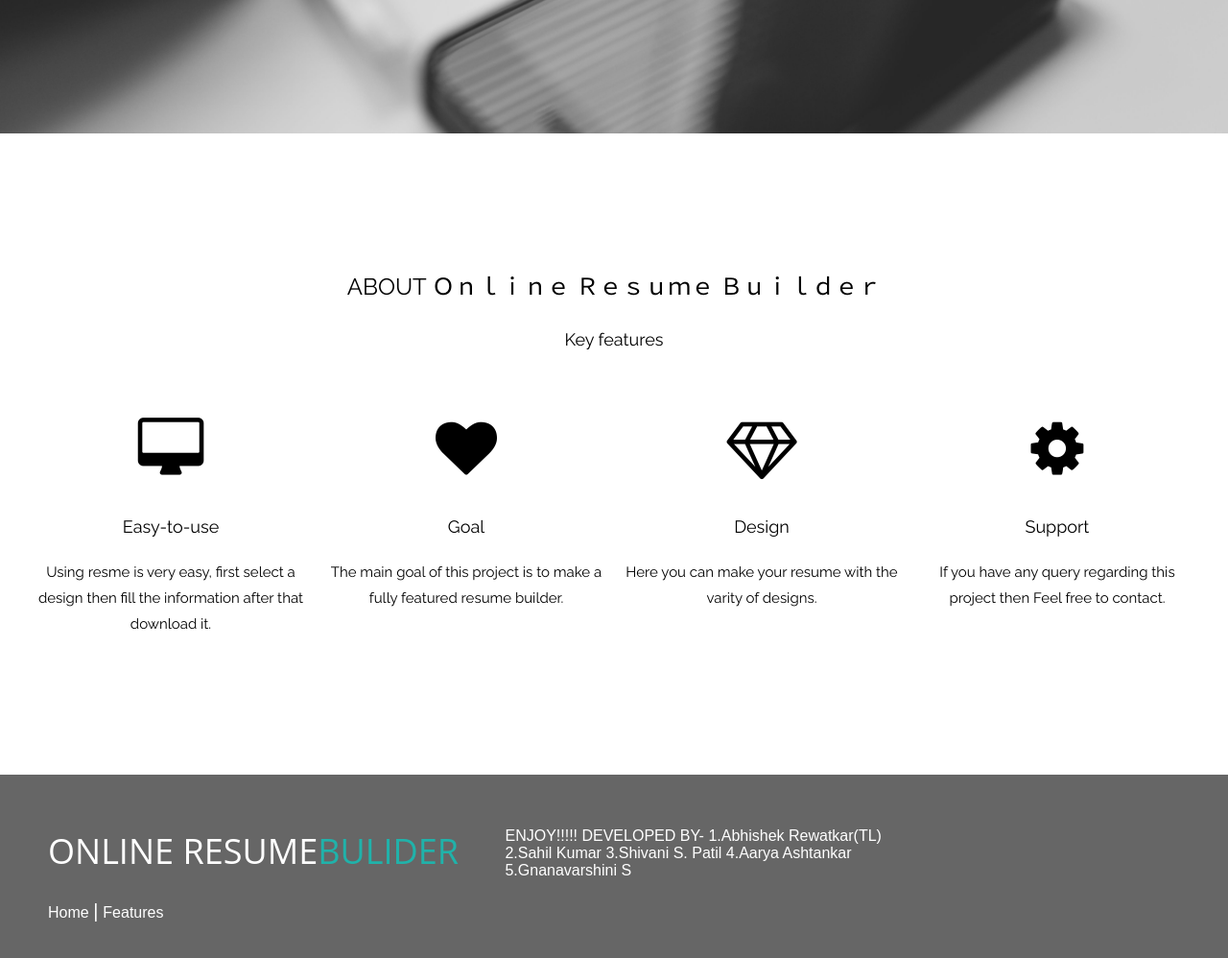
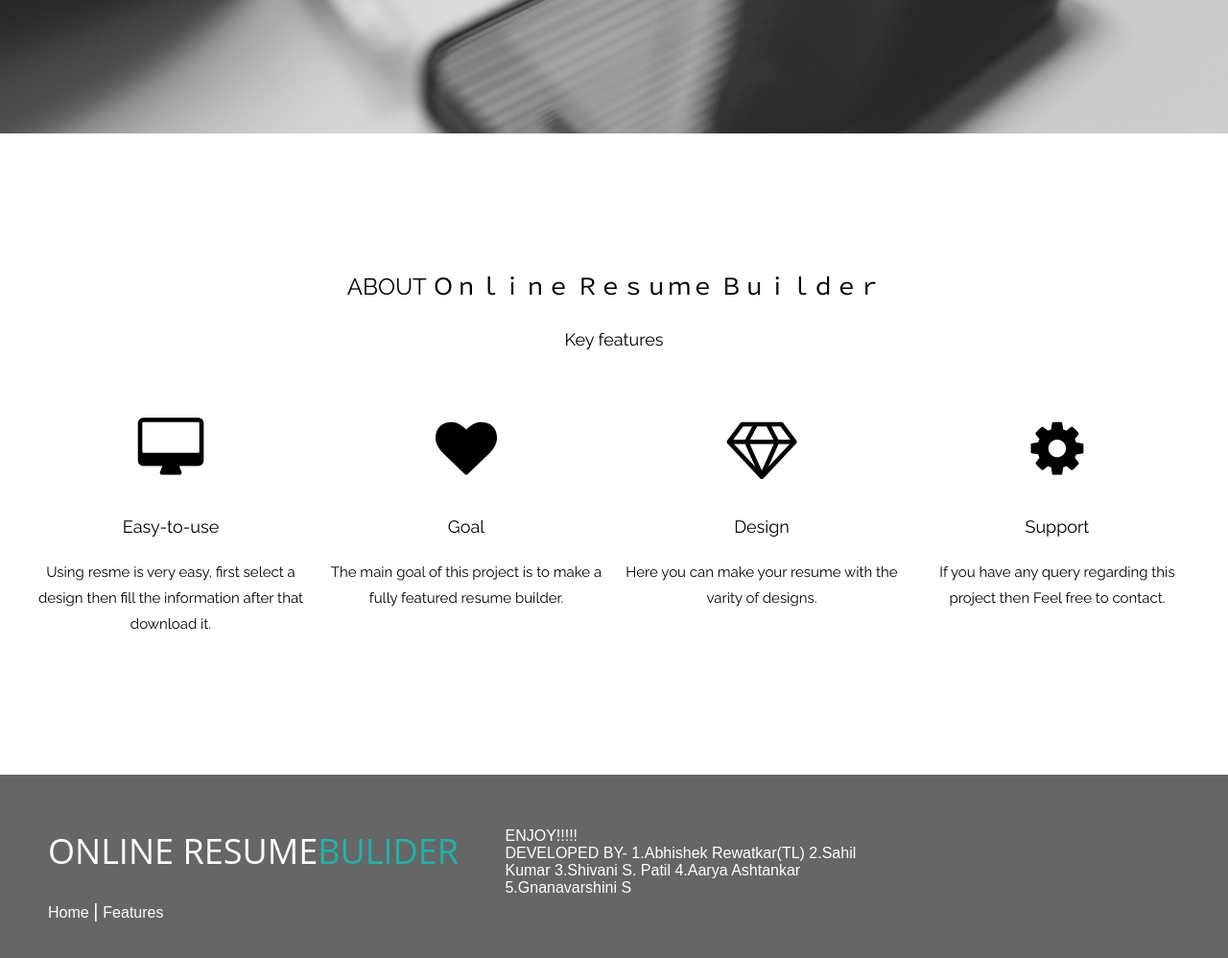
Before and after one commit to SAHIL7458/Online-Resume-Builder-2, a plain HTML site: page index.html in a window 1280 px wide. Shown: the part 661-1659 px from the top of the page at 96% size. Drawn offline with nearby package versions, Linux system fonts and the light colour scheme.

Commit message:
Update index.html

```diff
--- a/index.html
+++ b/index.html
@@ -306,7 +306,7 @@ section {
 			<div class="footer-center">
 				<div>
 
-					<p>ENJOY!!!!! DEVELOPED BY-
+					<p>ENJOY!!!!!<br> DEVELOPED BY-
 						1.Abhishek Rewatkar(TL)
 						2.Sahil Kumar
 						3.Shivani S. Patil
```
